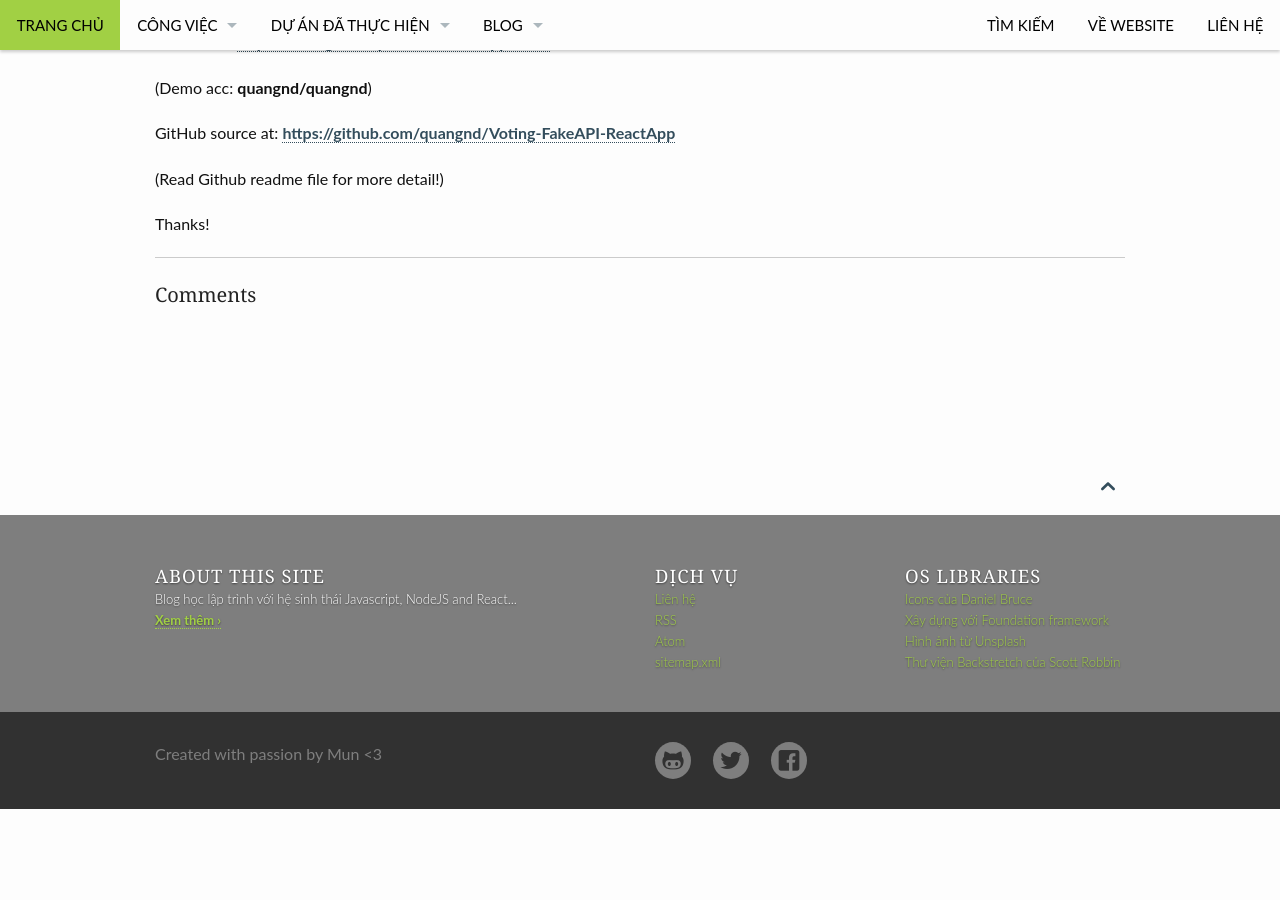
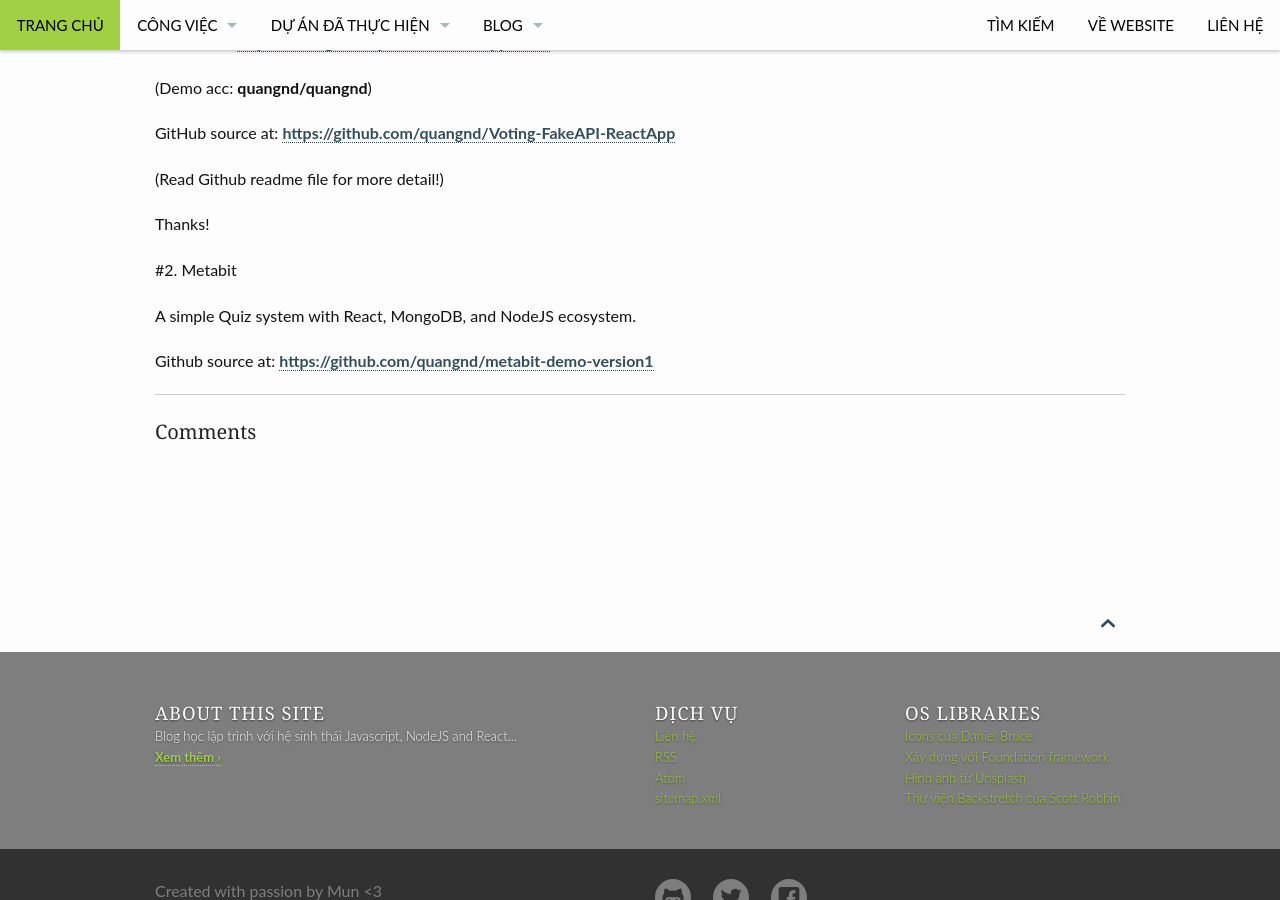
Before and after one commit to quangnd/quangnd.github.io, a Jekyll site: the page built from pages/fullstack.md, in a window 1280 px wide and 900 px high, scrolled down 1183 px. Built offline with Jekyll 4.4.1, drawn with Linux system fonts in a browser that asks for light colours; before the commit the page ends 1992 px from its top, so only the background shows below that.

Commit message:
Update fullstack and minijavascript pages

```diff
--- a/pages/fullstack.md
+++ b/pages/fullstack.md
@@ -6,9 +6,11 @@ teaser: ""
 permalink: "/fullstack/"
 ---
 
- <img src="{{ site.urlimg }}FreeCodeCamp/Simple_UseCase.jpg" alt="Voting App fullstack">
+
 
 #1. Voting app
+
+ <img src="{{ site.urlimg }}FreeCodeCamp/Simple_UseCase.jpg" alt="Voting App fullstack">
 
 This is a fullstack React web app with NodeJS and its ecosystem. However, in this project, I don't use a backend system, I used fakeAPI for demo.
 
@@ -21,3 +23,9 @@ GitHub source at: <a href="https://github.com/quangnd/Voting-FakeAPI-ReactApp" t
 (Read Github readme file for more detail!)
 
 Thanks!
+
+#2. Metabit
+
+A simple Quiz system with React, MongoDB, and NodeJS ecosystem.
+
+Github source at: <a href="https://github.com/quangnd/metabit-demo-version1" target="_blank">https://github.com/quangnd/metabit-demo-version1</a>
```
Also changed, not shown: pages/minijavascript.md (+1 -1 lines).
